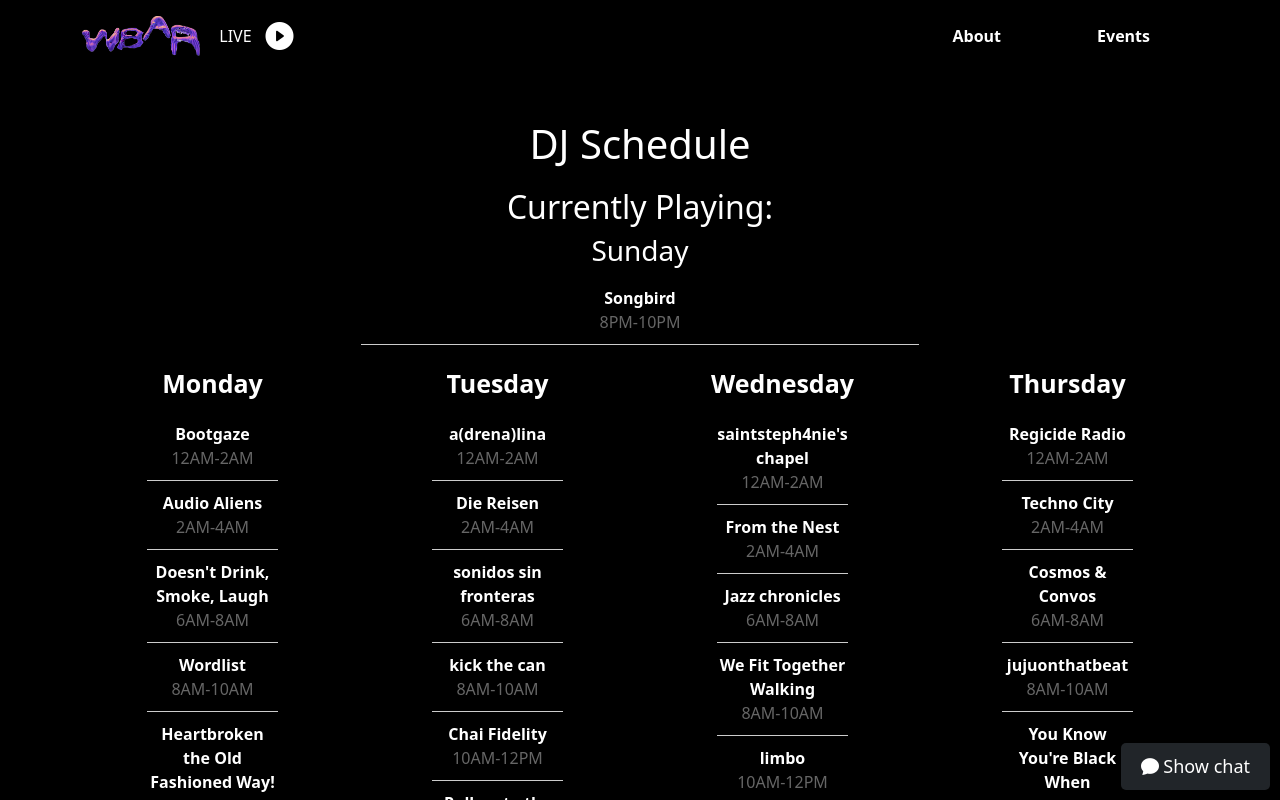
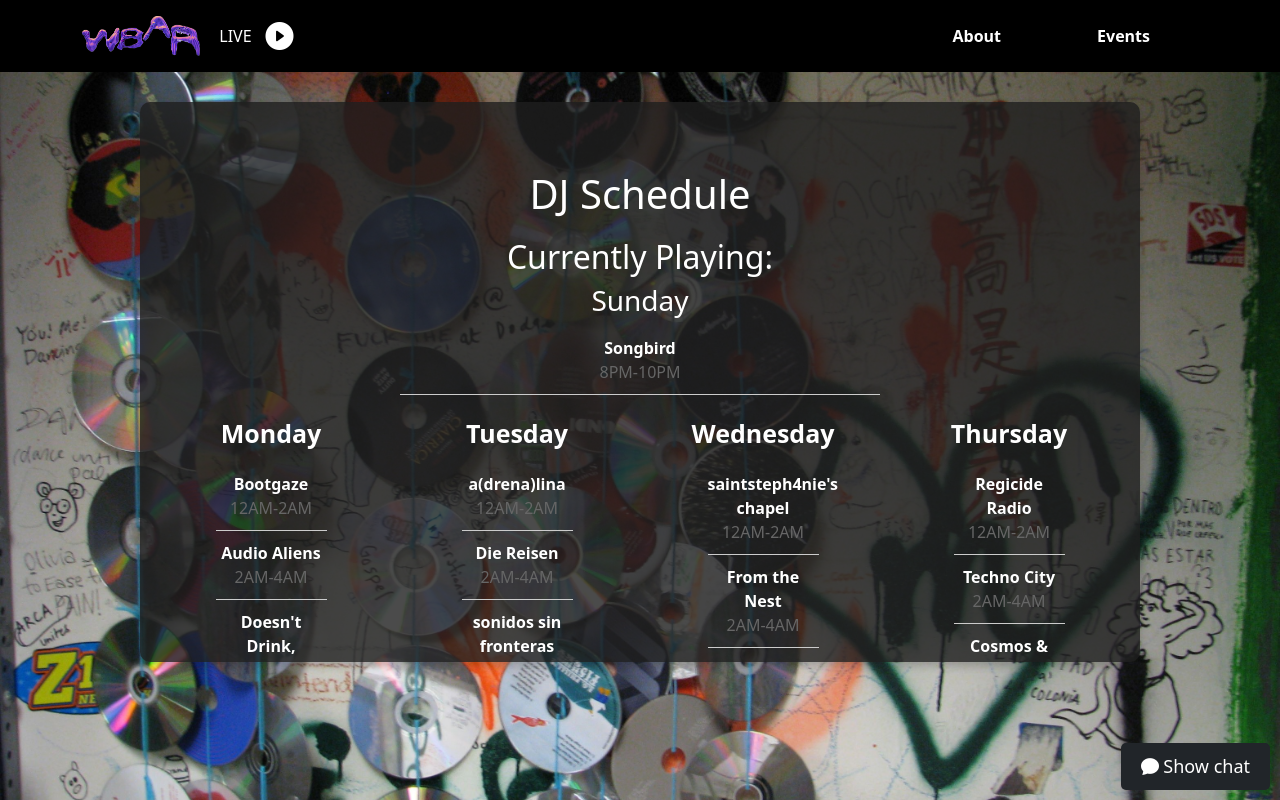
Before and after one commit to wbar-radio/wbar-app, a React (Create React App) app in the folder client/: page / in a window 1280 px wide. Shown: the top 800 px of the page. Built offline with nearby package versions, Linux system fonts and the light colour scheme.

Commit message:
Adding changes to DJ sched Background

```diff
--- a/client/src/App.css
+++ b/client/src/App.css
@@ -51,3 +51,10 @@
 body{
   background-color: black;
 }
+body, .App {
+  overflow: hidden;
+  width: 100%;
+  height: 100%;
+  margin: 0;
+  padding: 0;
+}
--- a/client/src/Components/DJSched.css
+++ b/client/src/Components/DJSched.css
@@ -1,68 +1,83 @@
-djsched.css
-.spacer {
-    height: 20px; /* Adjust the height as needed */
-}
-.image-container {
+.outer-container {
+  background-image: url('./background_tester.JPG'); /* Background image */
+  background-size: cover;
+  background-repeat: no-repeat;
+  background-attachment: fixed;
+  padding: 0; /* Removed padding from outer container */
+  min-height: 100vh; /* Ensure full height of the viewport */
   display: flex;
   justify-content: center;
-    align-items: center;
+  align-items: flex-start; /* Align items to the start to move the container higher */
+  overflow-x: hidden !important;/* Prevent scrolling on the outer container*/
 }
-/* DJSched.css */
-h1{
-  color:white
+.schedule-container {
+  background-color: rgba(30, 30, 30, 0.8); /* Dark background for the content */
+  border-radius: 10px; /* Optional rounded corners */
+  padding: 20px; /* Space inside the content box */
+  box-shadow: 0 4px 8px rgba(0, 0, 0, 0.2); /* Optional shadow */
+  width: 80%; /* Set width to 80% for responsiveness */
+  max-width: 1000px; /* Limit maximum width of the content box */
+  overflow-y: auto; /* Allow scrolling for long content */
+  height: 70vh; /* Set height for the container */
+  margin-top: 30px; /* Adjust margin to position higher */
+  margin-bottom: 0; /* Ensure no bottom margin */
 }
-/* Style for the overall schedule container */
-  .DjSched {
-    font-family: Arial, sans-serif;
-    text-align: center;
-    margin: 20px;
+/* Optional: Add media query for smaller screens */
+@media (max-width: 768px) {
+  .schedule-container {
+    width: 90%; /* Adjust width for smaller screens */
+  }
+}
+/* Hide scrollbar for WebKit browsers (Chrome, Safari) */
+.schedule-container::-webkit-scrollbar {
+  display: none; /* Hide scrollbar */
+}
+/* Hide scrollbar for Firefox */
+.schedule-container {
+  scrollbar-width: thin; /* Set scrollbar width to thin */
+  scrollbar-color: transparent transparent; /* Hide the scrollbar color */
+}
+/* For IE and Edge */
+.schedule-container {
+  -ms-overflow-style: none; /* Hide scrollbar */
+}
+h1 {
+  color: white;
 }
 .day {
-    /*padding: 20px;*/
   background-color: #f8f9fa;
   border: 1px solid #dee2e6;
   border-radius: 5px;
   cursor: pointer;
   transition: background-color 0.3s ease;
 }
-
 .day:hover {
   background-color: #e9ecef;
 }
-
 .day.active {
   background-color: black;
   color: white;
 }
-
-  /* Day name */
 .day-name {
   font-weight: bold;
   font-size: 25px;
   margin-bottom: 10px;
   color: white;
 }
-
-  /* Show container */
 .show {
   padding: 10px 0;
   border-bottom: 1px solid #ccc;
   width: 50%; /* Adjust this value to control the length of the border */
   margin: 0 auto; /* Center the element */
 }
-
 .current-show {
   margin: 20px 0;
   color: white; /* Adjust as needed */
 }
-
-  /* Show name */
 .show-name {
   font-weight: bold;
   color: white;
 }
-
-  /* Time */
 .time {
   color: #666;
 }
--- a/client/src/Components/DjSched.js
+++ b/client/src/Components/DjSched.js
@@ -1,7 +1,6 @@
-import React from 'react'
-import { useState, useEffect } from 'react';
-import './DJSched.css'
-const image = require("./wbar-dj-sched.jpg")
+import React, { useState, useEffect } from 'react';
+import './DJSched.css';
+const image = require("./wbar-dj-sched.jpg");
 const schedule = {
   Monday: {
     '12AM-2AM': 'Bootgaze',
@@ -84,7 +83,7 @@ const schedule = {
   Sunday: {
     '12AM-2AM': 'Send Noods',
     '2AM-4AM': 'TotNite',
-    '6AM-8AM': 'That’s Bible',
+    '6AM-8AM': 'That\'s Bible',
     '8AM-10AM': 'WBARCH Madness',
     '10AM-12PM': 'Book Club!',
     '12PM-2PM': 'Sangai',
@@ -95,7 +94,6 @@ const schedule = {
     '10PM-12AM': 'str4wb3rry c0mput3r'
   }
 };
-
 function ShowWithTime({ time, show }) {
   return (
     <div className="show">
@@ -104,26 +102,17 @@ const schedule = {
     </div>
   );
 }
-
 function DJSched() {
-    /*const [activeDay, setActiveDay] = useState(null);
-
-    /*const toggleDay = (day) => {
-      setActiveDay(activeDay === day ? null : day);
-    };*/
-
   const [currentShow, setCurrentShow] = useState(null);
   const [currentTimeSlot, setCurrentTimeSlot] = useState('');
   const [currentDay, setCurrentDay] = useState('');
-
   useEffect(() => {
     const updateCurrentShow = () => {
       const now = new Date();
       const day = now.toLocaleString('en-US', { weekday: 'long' });
       const hours = now.getHours();
       const minutes = now.getMinutes();
-        const time = `${(hours % 12) || 12}${minutes >= 30 ? 'PM' : 'AM'}`; // Formatting time
-
+      const time = `${(hours % 12) || 12}${minutes >= 30 ? 'PM' : 'AM'}`;
       let timeSlot = '';
       if (hours >= 0 && hours < 2) timeSlot = '12AM-2AM';
       else if (hours >= 2 && hours < 4) timeSlot = '2AM-4AM';
@@ -137,24 +126,22 @@ const schedule = {
       else if (hours >= 18 && hours < 20) timeSlot = '6PM-8PM';
       else if (hours >= 20 && hours < 22) timeSlot = '8PM-10PM';
       else timeSlot = '10PM-12AM';
-
       const show = schedule[day] && schedule[day][timeSlot];
       setCurrentShow(show);
       setCurrentTimeSlot(timeSlot);
-        setCurrentDay(day); // Set the current day
+      setCurrentDay(day);
     };
-
     updateCurrentShow();
-      const intervalId = setInterval(updateCurrentShow, 60000); // Update every minute
-      return () => clearInterval(intervalId); // Cleanup on unmount
+    const intervalId = setInterval(updateCurrentShow, 60000);
+    return () => clearInterval(intervalId);
   }, []);
-
   return (
-      <div className="container">
+    <div className="outer-container">
+      <div className="schedule-container"> {/* Changed container to schedule-container */}
         <h1 className="text-center mt-5">DJ Schedule</h1>
         <div className="current-show">
           <h2>Currently Playing:</h2>
-        <div>{currentDay ? <h3>{currentDay}</h3> : null}</div> {/* Display the current day */}
+          <div>{currentDay ? <h3>{currentDay}</h3> : null}</div>
           {currentShow ? (
             <div className="show">
               <div className="show-name">{currentShow}</div>
@@ -167,21 +154,17 @@ const schedule = {
         <div className="row justify-content-center">
           {Object.keys(schedule).map((day) => (
             <div key={day} className="col-lg-3 col-md-4 col-sm-6 mb-4">
-              {/* <div className={`day ${activeDay === day && 'active'}`} onClick={() => toggleDay(day)}> */}
               <div className="day-name">{day}</div>
-                {/* {activeDay === day && ( */}
               <div className="schedule">
                 {Object.entries(schedule[day]).map(([time, show]) => (
                   <ShowWithTime key={time} time={time} show={show} />
                 ))}
               </div>
-                {/* )} */}
-              {/* </div> */}
             </div>
           ))}
         </div>
       </div>
+    </div>
   );
 }
-
 export default DJSched;
```
Also changed, not shown: client/src/Components/background_tester.JPG (added). Lines whose indentation alone changed are shown as unchanged.
